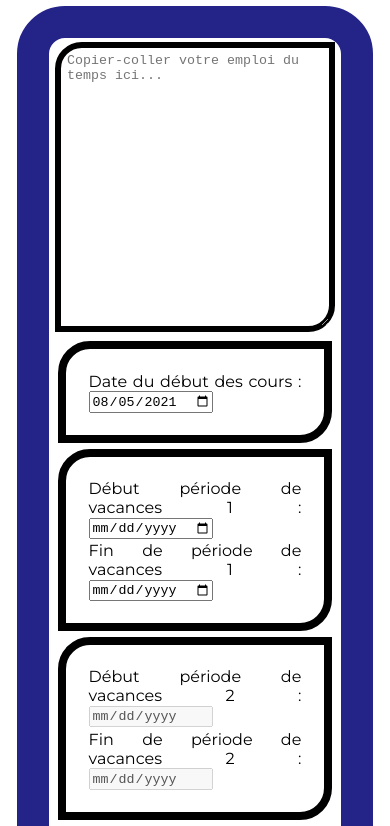
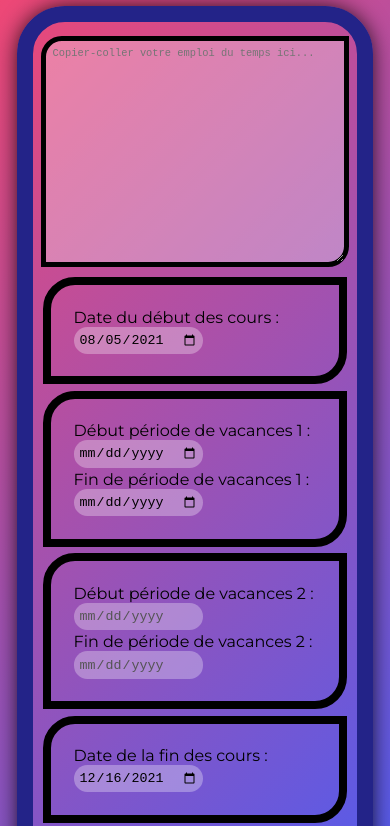
Before and after one commit to Zer67/calendar-maker-host, a website: page index.html in a window 390 px wide. Shown: the part 115-941 px from the top of the page. Drawn offline with Linux system fonts and the light colour scheme.

Commit message:
ajout esthétique
Ajout de 2-3 régles css pour rendre l'ensemble plus esthétique pour les portables

```diff
--- a/bower.json
+++ b/bower.json
@@ -18,6 +18,7 @@
   "dependencies": {
     "file-saver": "^2.0.4",
     "ics.js": "^0.2.0",
-    "moment": "^2.29.1"
+    "moment": "^2.29.1",
+    "aos": "^2.3.4"
   }
 }
--- a/style.css
+++ b/style.css
@@ -14,6 +14,8 @@ body{
     width: 100%;
     height: 100%;
     overflow-x: hidden;
+    background: rgb(63,94,251);
+    background: linear-gradient(315deg, rgba(63,94,251,1) 0%, rgba(252,70,107,1) 100%);
 }
 
 header h1 {
@@ -26,6 +28,8 @@ body form {
     padding: 1vw;
     display: block;
     border: solid;
+    -webkit-box-shadow: 0px 0px 23px -3px #000000;
+    box-shadow: 0px 0px 23px -3px #000000;
     border-color: rgb(35, 35, 136);
     border-width: 2em;
     border-radius:3em;
@@ -38,6 +42,7 @@ body form input {
 body form textarea {
     width: 90%;
     padding: 2%;
+    background: rgba(255,255,255,0.3);
     border: solid;
     border-width: 1em;
     border-top-left-radius: 2em;
@@ -66,7 +71,7 @@ body form input[type=submit]:hover{
 
 body form .date {
     margin: 2%;
-    text-align: justify;
+    text-align: left;
     padding: 20px;
     border: solid;
     border-width: 0.5em;
@@ -80,6 +85,10 @@ body form .date .date-item {
 
 body form .date input {
     margin-bottom: unset;
+    background: rgba(255,255,255,0.3);
+    border: none;
+    border-radius: 1em;
+    padding: 5px;
 }
 /*
 body form input[type=button] {
@@ -143,10 +152,13 @@ body .divSubmit {
     body form {
         margin: 2vh;
         margin-bottom: 10vh;
+        border-width: 1em;
     }
 
     body form textarea {
-
+        margin-top: 1em;
+        font-size: 0.8em;
+        tab-size: 2;
         border-width: 0.5em;
 
     }
```
